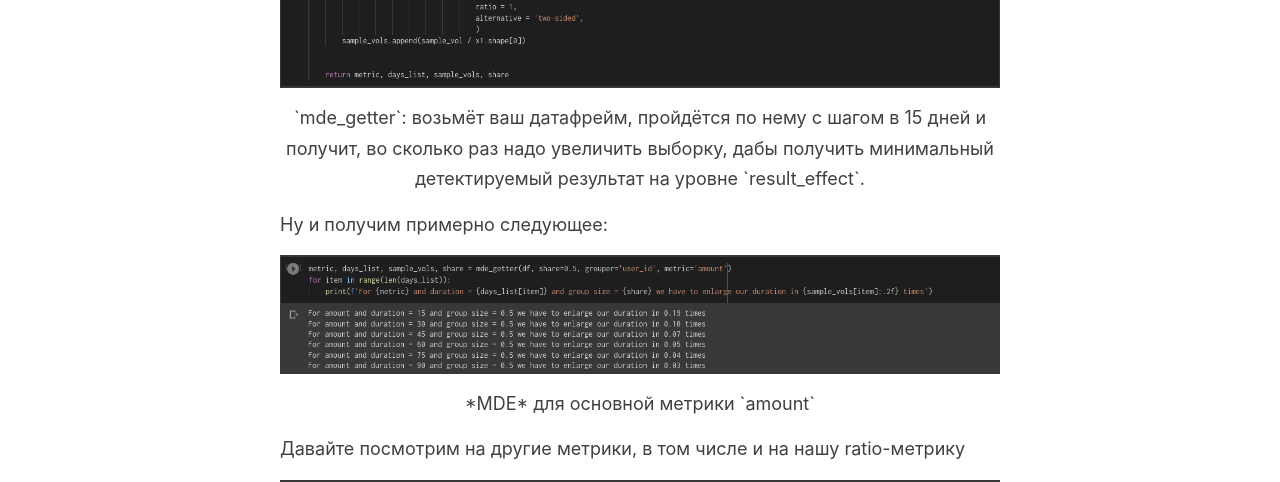
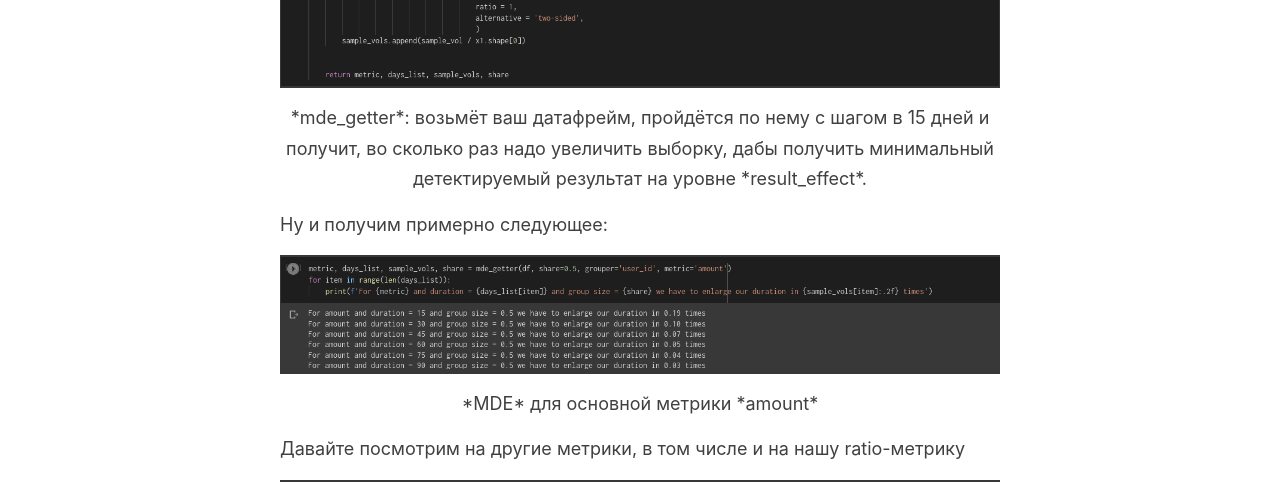
Before and after one commit to yk4r2/yk4r2.github.io, a Jekyll site: the page built from _posts/2020-4-16-avito-experiments-01.md, in a window 1280 px wide and 900 px high, scrolled down 10638 px. Shown: the part 153-635 px from the top of the window. Built offline with Jekyll 4.4.1, drawn with Linux system fonts in a browser that asks for light colours; some of the changed text lies outside the part shown.

Commit message:
caption code fixed

```diff
--- a/_posts/2020-4-16-avito-experiments-01.md
+++ b/_posts/2020-4-16-avito-experiments-01.md
@@ -47,7 +47,7 @@ _transactions_ - количество транзакций
 ![](/images/2020-4-16-avito-experiments-01/Screenshot_2021-04-16_23-58-37.png)
 <div align="center">
 <sup>
-Собственно `.describe()`, видим, что даты хватает, ведь наблюдений более миллиона.
+Собственно *.describe()*, видим, что даты хватает, ведь наблюдений более миллиона.
 </sup>
 </div>
 
@@ -105,7 +105,7 @@ _transactions_ - количество транзакций
 ![](/images/2020-4-16-avito-experiments-01/Screenshot_2021-04-17_00-01-35.png)
 <div align="center">
 <sup>
-`Pairplot`'ы для каждой из групп A/B теста.
+*Pairplot*'ы для каждой из групп A/B теста.
 </sup>
 </div>
 
@@ -147,7 +147,7 @@ _transactions_ - количество транзакций
 ![](/images/2020-4-16-avito-experiments-01/Screenshot_2021-04-17_00-03-04.png)
 <div align="center">
 <sup>
-Процедура откусывания десятой части датафрейма генерацией хеша и `pairplot`'ы
+Процедура откусывания десятой части датафрейма генерацией хеша и *pairplot*'ы
 </sup>
 </div>
 
@@ -212,7 +212,7 @@ _transactions_ - количество транзакций
 ![](/images/2020-4-16-avito-experiments-01/Screenshot_2021-04-17_00-04-11.png)
 <div align="center">
 <sup>
-`mde_getter`: возьмёт ваш датафрейм, пройдётся по нему с шагом в 15 дней и получит, во сколько раз надо увеличить выборку, дабы получить минимальный детектируемый результат на уровне `result_effect`.
+*mde_getter*: возьмёт ваш датафрейм, пройдётся по нему с шагом в 15 дней и получит, во сколько раз надо увеличить выборку, дабы получить минимальный детектируемый результат на уровне *result_effect*.
 </sup>
 </div>
 
@@ -221,7 +221,7 @@ _transactions_ - количество транзакций
 ![](/images/2020-4-16-avito-experiments-01/Screenshot_2021-04-17_00-04-33.png)
 <div align="center">
 <sup>
-*MDE* для основной метрики `amount`
+*MDE* для основной метрики *amount*
 </sup>
 </div>
 
```
Also changed, not shown: other parts of _posts/2020-4-16-avito-experiments-01.md (+3 -3 lines).
